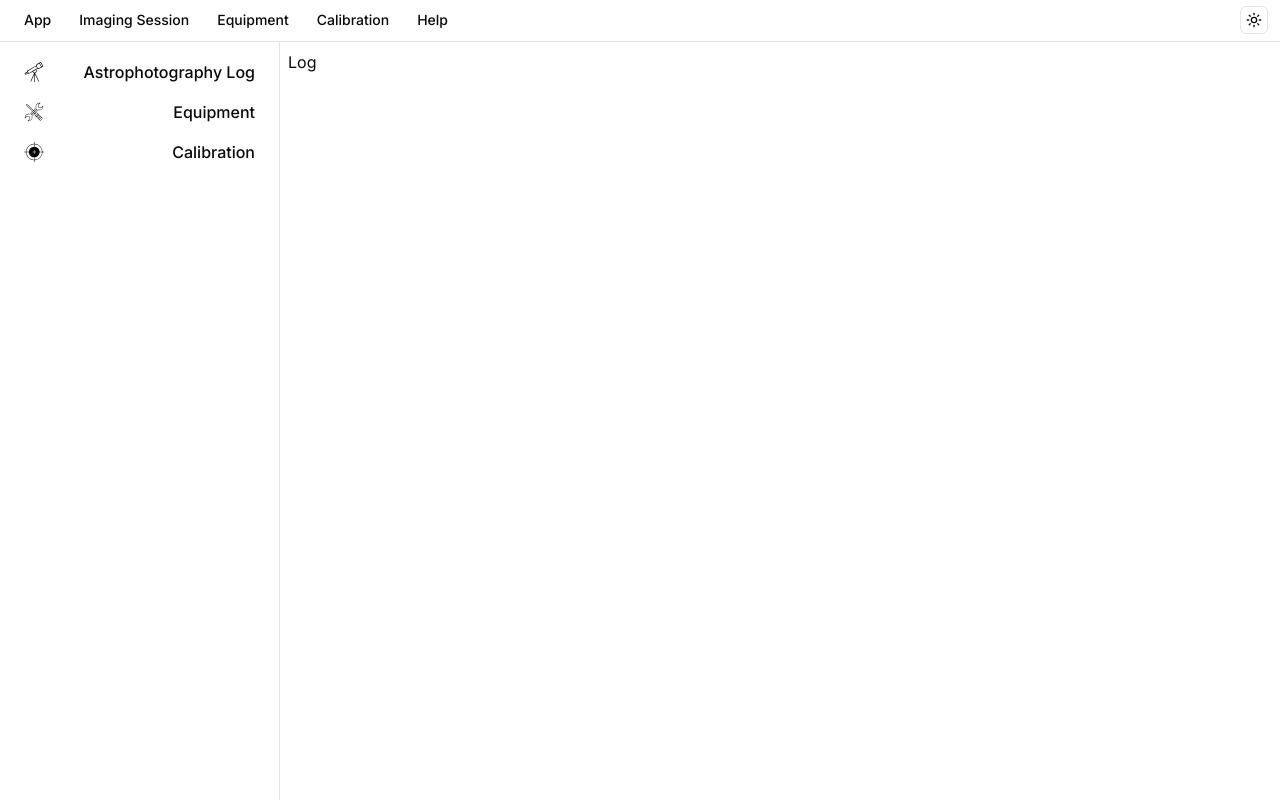
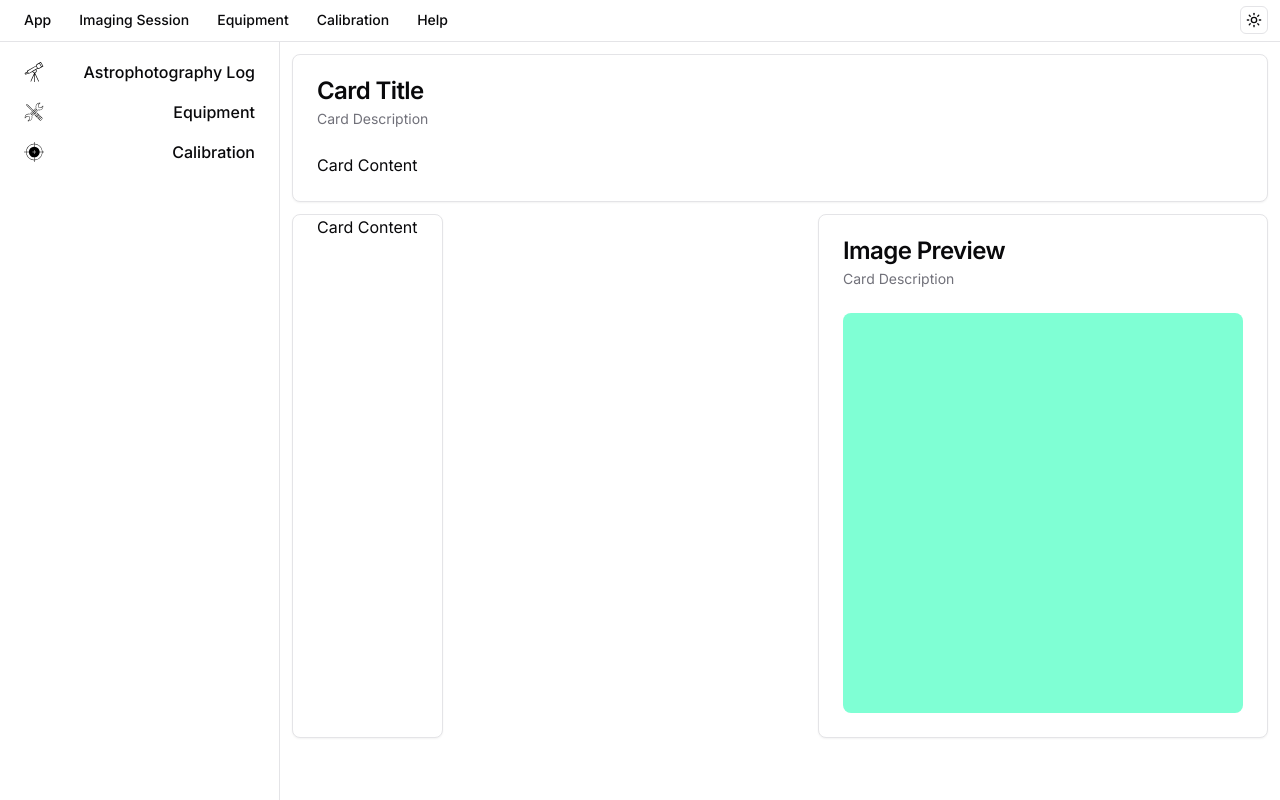
Before and after one commit to astrolog-app/astrolog, a Next.js app: page / in a window 1280 px wide. Built offline with nearby package versions, Linux system fonts and the light colour scheme.

Commit message:
feat: added card layout in log tab

```diff
--- a/src/app/globals.css
+++ b/src/app/globals.css
@@ -5,6 +5,7 @@
 :root {
   --top-bar-height: 2.6rem;
   --side-nav-width: 17.5rem;
+  --padding: 0.75rem;
 }
 
 html {
--- /dev/null
+++ b/src/app/page.module.scss
@@ -0,0 +1,12 @@
+.content {
+    padding-top: var(--padding);
+    display: flex;
+    justify-content: space-between;
+
+    .imagePreview {
+        width: 25rem;
+        height: 25rem;
+        background-color: aquamarine;
+        border-radius: var(--radius);
+    }
+}
--- a/src/app/page.tsx
+++ b/src/app/page.tsx
@@ -1,5 +1,35 @@
+import { Card, CardContent, CardDescription, CardFooter, CardHeader, CardTitle } from '@/components/ui/card';
 import { Page } from '@/components/ui/custom/page';
+import styles from './page.module.scss';
 
 export default function Home() {
-  return <Page>Log</Page>;
+  return (
+    <Page>
+      <Card>
+        <CardHeader>
+          <CardTitle>Card Title</CardTitle>
+          <CardDescription>Card Description</CardDescription>
+        </CardHeader>
+        <CardContent>
+          <p>Card Content</p>
+        </CardContent>
+      </Card>
+      <div className={styles.content}>
+        <Card>
+          <CardContent>
+            <p>Card Content</p>
+          </CardContent>
+        </Card>
+        <Card>
+          <CardHeader>
+            <CardTitle>Image Preview</CardTitle>
+            <CardDescription>Card Description</CardDescription>
+          </CardHeader>
+          <CardContent>
+            <div className={styles.imagePreview}></div>
+          </CardContent>
+        </Card>
+      </div>
+    </Page>
+  );
 }
--- /dev/null
+++ b/src/components/ui/card.tsx
@@ -0,0 +1,79 @@
+import * as React from "react"
+
+import { cn } from "@/lib/utils"
+
+const Card = React.forwardRef<
+  HTMLDivElement,
+  React.HTMLAttributes<HTMLDivElement>
+>(({ className, ...props }, ref) => (
+  <div
+    ref={ref}
+    className={cn(
+      "rounded-lg border bg-card text-card-foreground shadow-sm",
+      className
+    )}
+    {...props}
+  />
+))
+Card.displayName = "Card"
+
+const CardHeader = React.forwardRef<
+  HTMLDivElement,
+  React.HTMLAttributes<HTMLDivElement>
+>(({ className, ...props }, ref) => (
+  <div
+    ref={ref}
+    className={cn("flex flex-col space-y-1.5 p-6", className)}
+    {...props}
+  />
+))
+CardHeader.displayName = "CardHeader"
+
+const CardTitle = React.forwardRef<
+  HTMLParagraphElement,
+  React.HTMLAttributes<HTMLHeadingElement>
+>(({ className, ...props }, ref) => (
+  <h3
+    ref={ref}
+    className={cn(
+      "text-2xl font-semibold leading-none tracking-tight",
+      className
+    )}
+    {...props}
+  />
+))
+CardTitle.displayName = "CardTitle"
+
+const CardDescription = React.forwardRef<
+  HTMLParagraphElement,
+  React.HTMLAttributes<HTMLParagraphElement>
+>(({ className, ...props }, ref) => (
+  <p
+    ref={ref}
+    className={cn("text-sm text-muted-foreground", className)}
+    {...props}
+  />
+))
+CardDescription.displayName = "CardDescription"
+
+const CardContent = React.forwardRef<
+  HTMLDivElement,
+  React.HTMLAttributes<HTMLDivElement>
+>(({ className, ...props }, ref) => (
+  <div ref={ref} className={cn("p-6 pt-0", className)} {...props} />
+))
+CardContent.displayName = "CardContent"
+
+const CardFooter = React.forwardRef<
+  HTMLDivElement,
+  React.HTMLAttributes<HTMLDivElement>
+>(({ className, ...props }, ref) => (
+  <div
+    ref={ref}
+    className={cn("flex items-center p-6 pt-0", className)}
+    {...props}
+  />
+))
+CardFooter.displayName = "CardFooter"
+
+export { Card, CardHeader, CardFooter, CardTitle, CardDescription, CardContent }
--- a/src/components/ui/custom/page.module.scss
+++ b/src/components/ui/custom/page.module.scss
@@ -2,5 +2,5 @@
   max-height: calc(100vh - var(--top-bar-height));
   width: calc(100% - var(--side-nav-width));
   overflow-y: auto;
-  padding: 0.5rem;
+  padding: var(--padding);
 }
```
